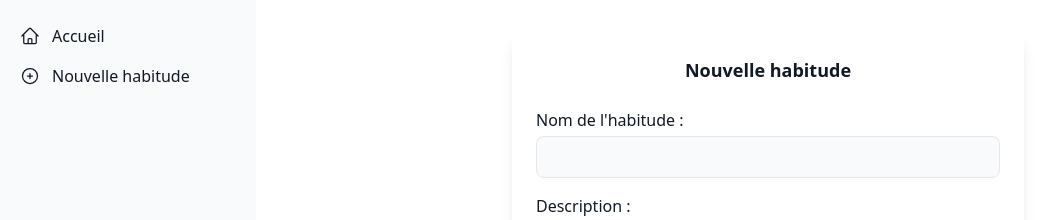
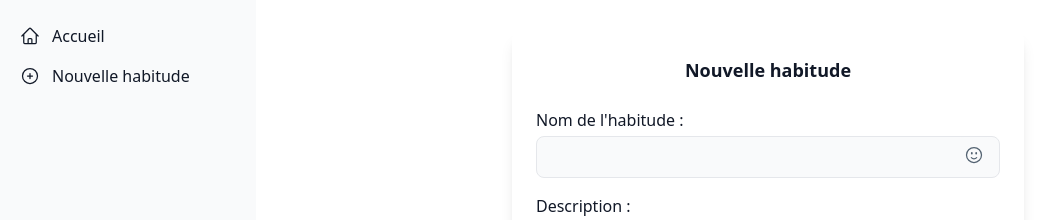
Before and after one commit to florianLSP/projet_s-en, a Vue app in the folder frontend/: page /habit in a window 1280 px wide. Shown: the top 220 px of the page, without its empty margins (0-1063 px from the left). Built offline with nearby package versions, Linux system fonts and the light colour scheme.

Commit message:
feat(front): add emoji btn to form

```diff
--- a/frontend/src/views/HabitFormView.vue
+++ b/frontend/src/views/HabitFormView.vue
@@ -7,12 +7,17 @@ import VueDatePicker from '@vuepic/vue-datepicker'
 import '@vuepic/vue-datepicker/dist/main.css'
 import type { HabitLog } from './HomeView.vue'
 import router from '@/router'
+import EmojiPicker from 'vue3-emoji-picker'
+import 'vue3-emoji-picker/css'
+import { FaceSmileIcon } from '@heroicons/vue/24/outline'
 
 const habitName = ref('')
 const habitDescription = ref('')
 const habitStore = useHabitStore()
 const isNewHabit = ref('true')
 const date = ref()
+const emojiPicker = ref(false)
+const onSelectEmoji = ref()
 
 async function submitHabit() {
   if (!habitName.value) {
@@ -41,7 +46,7 @@ async function submitHabit() {
 
     habitName.value = ''
     habitDescription.value = ''
-    isNewHabit.value = "true"
+    isNewHabit.value = 'true'
     router.push({ name: 'home' })
   } catch (error) {
     console.error("Erreur lors de l'ajout de l'habitude:", error)
@@ -63,13 +68,29 @@ async function submitHabit() {
           <div class="grid gap-4">
             <div class="flex flex-col">
               <label for="name" class="text-gray-900 dark:text-white">Nom de l'habitude :</label>
+              <div class="relative flex items-center">
                 <input
                   v-model="habitName"
                   type="text"
                   name="name"
                   maxlength="25"
-                class="mt-1 p-2 border focus:ring-0 rounded-lg focus:ring-sen-gray focus:border-sen-gray bg-gray-50 dark:bg-gray-700 dark:border-gray-600 dark:text-white outline-none"
+                  class="mt-1 p-2 border focus:ring-0 rounded-lg focus:ring-sen-gray focus:border-sen-gray bg-gray-50 dark:bg-gray-700 dark:border-gray-600 dark:text-white outline-none flex-1"
                 />
+                <button
+                  @click="emojiPicker = !emojiPicker"
+                  type="button"
+                  class="absolute right-2 bg-gray-50 text-sen-gray p-2 rounded-lg hover:bg-gray-200 transition"
+                >
+                  <FaceSmileIcon class="h-5 w-5" />
+                </button>
+
+                <div
+                  v-if="emojiPicker"
+                  class="absolute top-full right-0 z-50 bg-white shadow-lg rounded-lg"
+                >
+                  <EmojiPicker :native="true" @select="onSelectEmoji" />
+                </div>
+              </div>
             </div>
 
             <div class="flex flex-col">
```
Lines whose indentation alone changed are shown as unchanged.
